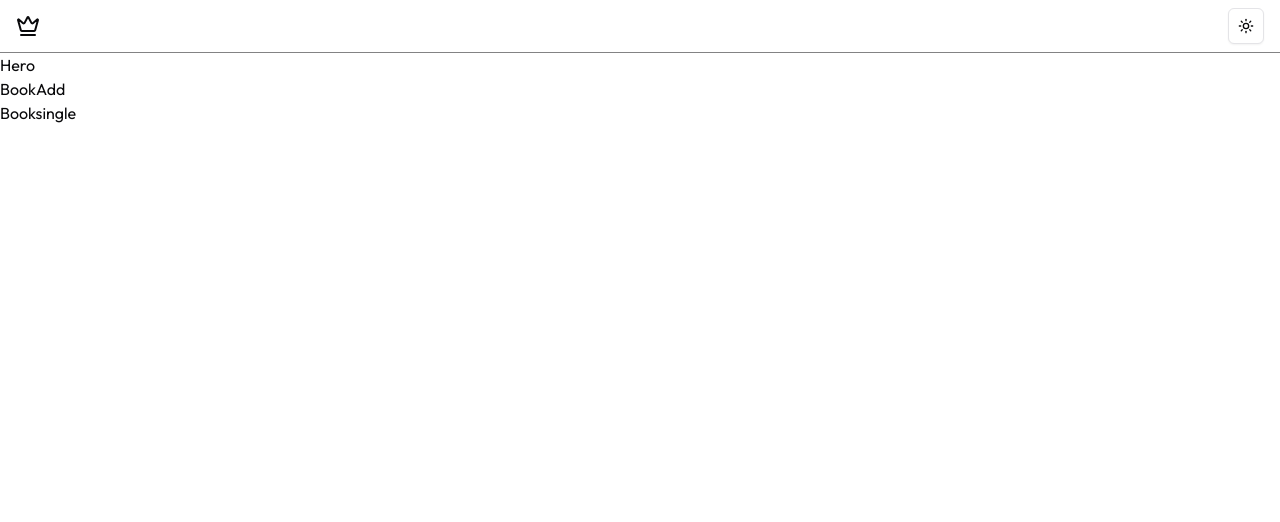
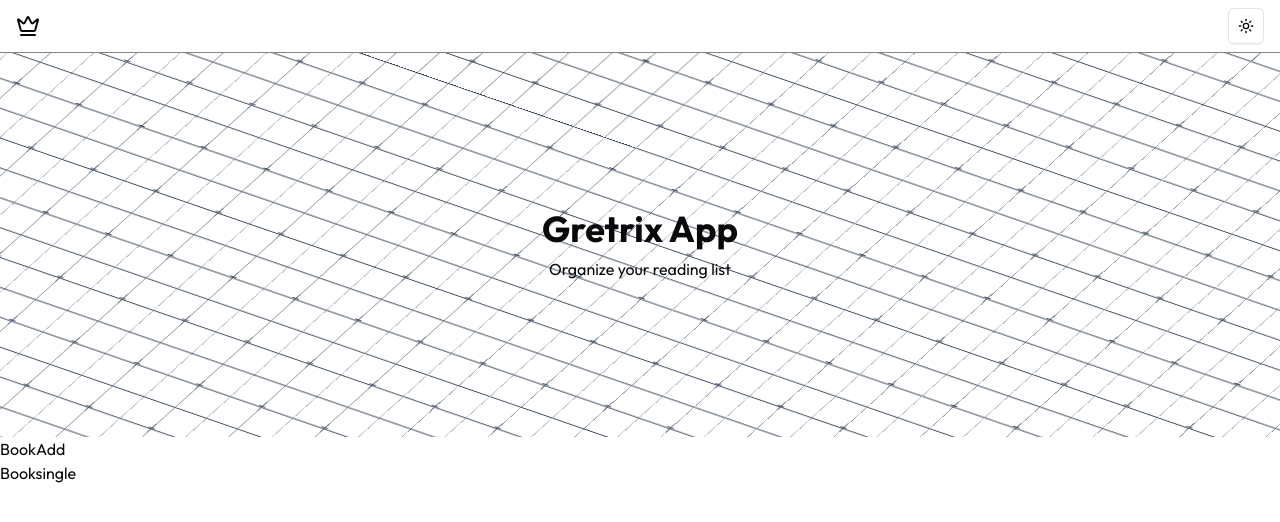
Before and after one commit to shitalmarathe/books_store, a Next.js app: page / in a window 1280 px wide. Shown: the top 522 px of the page. Built offline with nearby package versions, Linux system fonts and the light colour scheme.

Commit message:
add hero component

```diff
--- a/components/Hero.tsx
+++ b/components/Hero.tsx
@@ -1,4 +1,24 @@
+import { Boxes } from "@/components/ui/background-boxes";
+import { cn } from "@/lib/utils";
+
+
 function Hero() {
-    return <div>Hero</div>;
+  return (
+    <div className="h-96 relative w-full overflow-hidden dark:bg-slate-900 flex flex-col items-center justify-center">
+      <div className="absolute inset-0 w-full h-full dark:bg-slate-900 z-20 [mask-image:radial-gradient(transparent,white)] pointer-events-none" />
+      <Boxes />
+      <h1
+        className={cn(
+          "md:text-4xl text-xl dark:text-white relative z-20 font-bold"
+        )}
+      >
+        Gretrix App
+      </h1>
+      <p className="text-center mt-2 dark:text-neutral-300 relative z-20">
+        Organize your reading list
+      </p>
+    </div>
+  );
   }
+
   export default Hero;
--- /dev/null
+++ b/components/ui/background-boxes.tsx
@@ -0,0 +1,73 @@
+"use client";
+import React from "react";
+import { motion } from "framer-motion";
+import { cn } from "@/lib/utils";
+export const BoxesCore = ({ className, ...rest }: { className?: string }) => {
+  const rows = new Array(150).fill(1);
+  const cols = new Array(100).fill(1);
+  let colors = [
+    "--sky-300",
+    "--pink-300",
+    "--green-300",
+    "--yellow-300",
+    "--red-300",
+    "--purple-300",
+    "--blue-300",
+    "--indigo-300",
+    "--violet-300",
+  ];
+  const getRandomColor = () => {
+    return colors[Math.floor(Math.random() * colors.length)];
+  };
+  return (
+    <div
+      style={{
+        transform: `translate(-40%,-60%) skewX(-48deg) skewY(14deg) scale(0.675) rotate(0deg) translateZ(0)`,
+      }}
+      className={cn(
+        "absolute left-1/4 p-4 -top-1/4 flex  -translate-x-1/2 -translate-y-1/2 w-full h-full z-0 ",
+        className
+      )}
+      {...rest}
+    >
+      {rows.map((_, i) => (
+        <motion.div
+          key={`row` + i}
+          className="w-16 h-8  border-l  border-slate-700 relative"
+        >
+          {cols.map((_, j) => (
+            <motion.div
+              whileHover={{
+                backgroundColor: `var(${getRandomColor()})`,
+                transition: { duration: 0 },
+              }}
+              animate={{
+                transition: { duration: 2 },
+              }}
+              key={`col` + j}
+              className="w-16 h-8  border-r border-t border-slate-700 relative"
+            >
+              {j % 2 === 0 && i % 2 === 0 ? (
+                <svg
+                  xmlns="http://www.w3.org/2000/svg"
+                  fill="none"
+                  viewBox="0 0 24 24"
+                  strokeWidth="1.5"
+                  stroke="currentColor"
+                  className="absolute h-6 w-10 -top-[14px] -left-[22px] text-slate-700 stroke-[1px] pointer-events-none"
+                >
+                  <path
+                    strokeLinecap="round"
+                    strokeLinejoin="round"
+                    d="M12 6v12m6-6H6"
+                  />
+                </svg>
+              ) : null}
+            </motion.div>
+          ))}
+        </motion.div>
+      ))}
+    </div>
+  );
+};
+export const Boxes = React.memo(BoxesCore);
--- a/package.json
+++ b/package.json
@@ -15,6 +15,7 @@
     "@radix-ui/react-slot": "^1.1.1",
     "class-variance-authority": "^0.7.1",
     "clsx": "^2.1.1",
+    "framer-motion": "^11.18.0",
     "lucide-react": "^0.471.1",
     "next": "15.1.4",
     "next-themes": "^0.4.4",
--- a/tailwind.config.ts
+++ b/tailwind.config.ts
@@ -1,4 +1,11 @@
 import type { Config } from "tailwindcss";
+
+const defaultTheme = require("tailwindcss/defaultTheme");
+const colors = require("tailwindcss/colors");
+const {
+  default: flattenColorPalette,
+} = require("tailwindcss/lib/util/flattenColorPalette");
+
 
 export default {
 
@@ -63,6 +70,18 @@
   	}
   },
 
- plugins: [require("tailwindcss-animate")],
+ plugins: [require("tailwindcss-animate"), addVariablesForColors],
 
 } satisfies Config;
+
+
+// This plugin adds each Tailwind color as a global CSS variable, e.g. var(--gray-200).
+function addVariablesForColors({ addBase, theme }: any) {
+	let allColors = flattenColorPalette(theme("colors"));
+	let newVars = Object.fromEntries(
+	  Object.entries(allColors).map(([key, val]) => [`--${key}`, val])
+	);
+	addBase({
+	  ":root": newVars,
+	});
+  }
```
Also changed, not shown: 1 other file (tests, documents, lock files or other folders).
